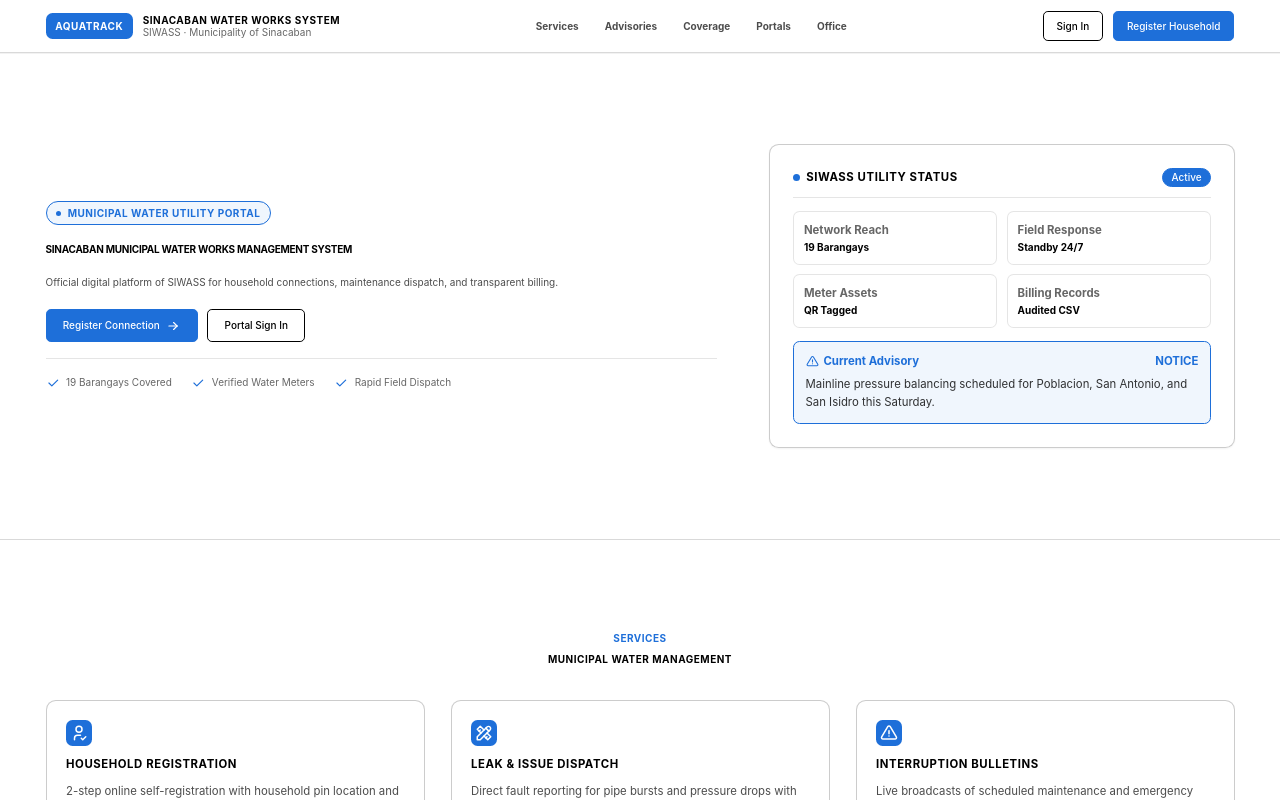
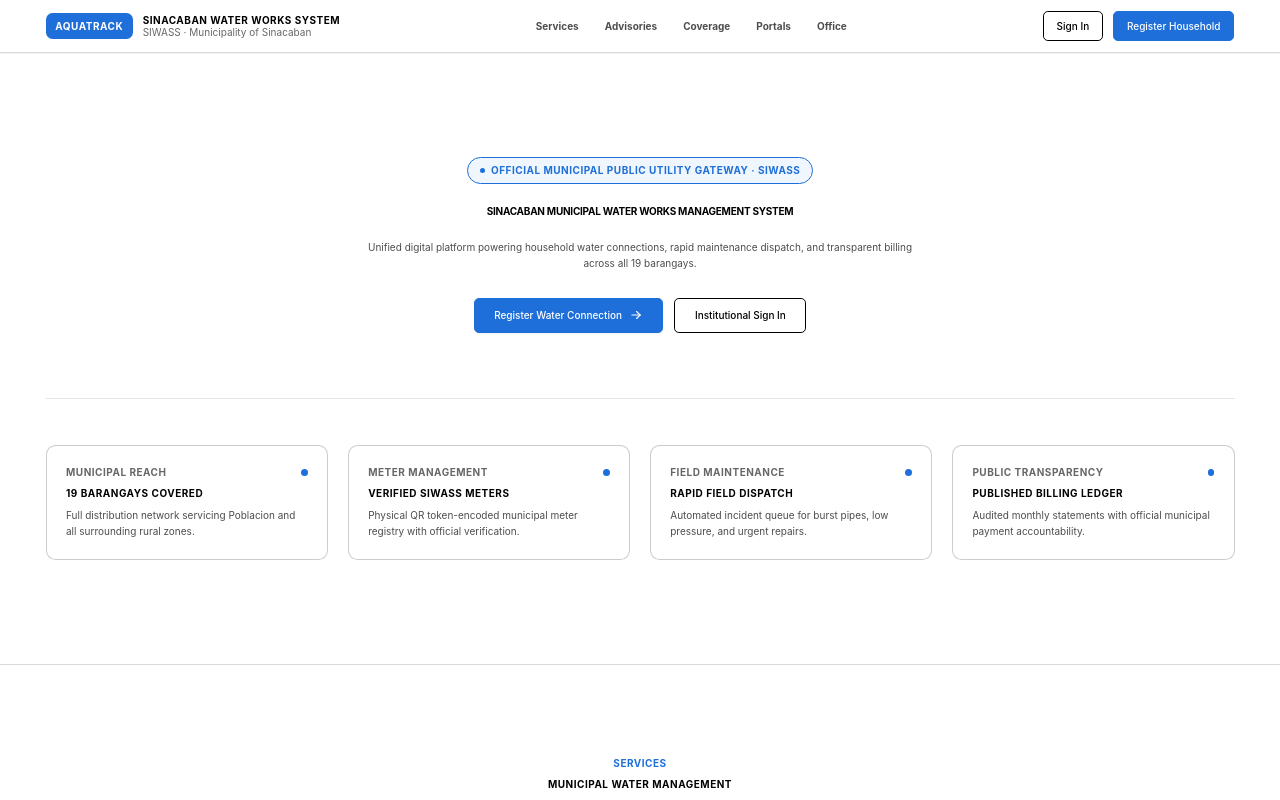
Before and after one commit to leamsikram-ctrl/aquatrack-frontend, a React (Vite) app: page / in a window 1280 px wide. Shown: the top 800 px of the page. Built offline with nearby package versions, Linux system fonts and the light colour scheme; no server answers.

Commit message:
style(landing): update hero and metric strip design in LandingView

```diff
--- a/src/pages/public/LandingView.tsx
+++ b/src/pages/public/LandingView.tsx
@@ -167,106 +167,113 @@ export function LandingView() {
         </div>
       </header>
 
-      {/* Hero Section */}
-      <section className="relative border-b border-black/15 bg-white py-16 sm:py-24 lg:py-28">
+      {/* Hero Section: Centered Civic Headline & Expansive 4-Metric Strip */}
+      <section className="relative border-b border-black/15 bg-white py-20 sm:py-28 lg:py-32">
         <div className="max-w-[1440px] mx-auto px-6 sm:px-10 lg:px-14">
-          <div className="grid grid-cols-1 lg:grid-cols-12 gap-12 lg:gap-16 items-center">
-            {/* Left Column */}
-            <div className="lg:col-span-7 space-y-5">
-              <div className="inline-flex items-center gap-2 px-3 py-1 rounded-full border border-[#1E6FD9] bg-[#F0F6FD] text-[#1E6FD9] font-bold uppercase tracking-wider">
+          <div className="max-w-4xl mx-auto text-center space-y-6">
+            {/* Pill Tag */}
+            <div className="inline-flex items-center gap-2 px-3.5 py-1.5 rounded-full border border-[#1E6FD9] bg-[#F0F6FD] text-[#1E6FD9] font-bold uppercase tracking-wider text-[10px]">
               <span className="w-1.5 h-1.5 rounded-full bg-[#1E6FD9]" />
-                Municipal Water Utility Portal
+              Official Municipal Public Utility Gateway · SIWASS
             </div>
 
-              <h1 className="text-black font-bold tracking-tight text-[10px] uppercase leading-relaxed">
+            {/* Main Centered Civic Headline */}
+            <h1 className="text-black font-bold uppercase tracking-tight text-[10px] leading-relaxed max-w-3xl mx-auto">
               Sinacaban Municipal Water Works Management System
             </h1>
 
-              <p className="text-black/70 font-normal leading-relaxed max-w-2xl text-[10px]">
-                Official digital platform of SIWASS for household connections, maintenance dispatch, and transparent billing.
+            {/* Single Concise Mission Description */}
+            <p className="text-black/70 font-normal leading-relaxed max-w-2xl mx-auto text-[10px]">
+              Unified digital platform powering household water connections, rapid maintenance dispatch, and transparent billing across all 19 barangays.
             </p>
 
-              <div className="flex flex-wrap items-center gap-3 pt-1">
+            {/* Prominent Action CTAs */}
+            <div className="flex flex-wrap items-center justify-center gap-3.5 pt-2">
               <Link to="/register">
                 <Button
                   variant="primary"
-                    className="h-10 px-5 text-[10px] font-bold"
+                  className="h-11 px-6 text-[10px] font-bold rounded-lg shadow-xs"
                   rightIcon={<IconArrowRight size={14} />}
                 >
-                    Register Connection
+                  Register Water Connection
                 </Button>
               </Link>
               <Link to="/login">
-                  <Button variant="secondary" className="h-10 px-5 text-[10px] font-bold">
-                    Portal Sign In
+                <Button
+                  variant="secondary"
+                  className="h-11 px-6 text-[10px] font-bold rounded-lg"
+                >
+                  Institutional Sign In
                 </Button>
               </Link>
             </div>
-
-              {/* Status Points Strip */}
-              <div className="pt-5 border-t border-black/10 flex flex-wrap items-center gap-6 text-black/60">
-                <div className="flex items-center gap-2">
-                  <IconCheck size={14} className="text-[#1E6FD9]" />
-                  <span>19 Barangays Covered</span>
-                </div>
-                <div className="flex items-center gap-2">
-                  <IconCheck size={14} className="text-[#1E6FD9]" />
-                  <span>Verified Water Meters</span>
-                </div>
-                <div className="flex items-center gap-2">
-                  <IconCheck size={14} className="text-[#1E6FD9]" />
-                  <span>Rapid Field Dispatch</span>
-                </div>
-              </div>
           </div>
 
-            {/* Right Column: Live Status Box */}
-            <div className="lg:col-span-5">
-              <Card className="border-black/20 p-6 sm:p-7 space-y-4 shadow-xs bg-white rounded-xl">
-                <div className="flex items-center justify-between border-b border-black/10 pb-3">
-                  <div className="flex items-center gap-2">
-                    <div className="w-2 h-2 rounded-full bg-[#1E6FD9]" />
-                    <span className="font-bold uppercase tracking-wider text-black">
-                      SIWASS Utility Status
+          {/* Expansive 4-Metric Strip */}
+          <div className="mt-14 sm:mt-20 pt-10 sm:pt-14 border-t border-black/10">
+            <div className="grid grid-cols-1 sm:grid-cols-2 lg:grid-cols-4 gap-4 sm:gap-6">
+              {/* Metric 1 */}
+              <Card className="p-5 sm:p-6 border-black/15 hover:border-[#1E6FD9] transition-all bg-white rounded-xl space-y-2">
+                <div className="flex items-center justify-between">
+                  <span className="text-black/60 font-bold uppercase tracking-wider text-[10px]">
+                    Municipal Reach
                   </span>
+                  <span className="w-2 h-2 rounded-full bg-[#1E6FD9]" />
                 </div>
-                  <Badge variant="blue" className="text-[10px]">
-                    Active
-                  </Badge>
+                <div className="text-black font-bold uppercase tracking-wider text-[10px]">
+                  19 Barangays Covered
                 </div>
+                <p className="text-black/70 font-normal leading-relaxed text-[10px]">
+                  Full distribution network servicing Poblacion and all surrounding rural zones.
+                </p>
+              </Card>
 
-                <div className="grid grid-cols-2 gap-3">
-                  <div className="border border-black/10 rounded-lg p-3 bg-white">
-                    <span className="text-black/60 block font-bold">Network Reach</span>
-                    <span className="font-bold text-black text-[10px] block mt-0.5">19 Barangays</span>
+              {/* Metric 2 */}
+              <Card className="p-5 sm:p-6 border-black/15 hover:border-[#1E6FD9] transition-all bg-white rounded-xl space-y-2">
+                <div className="flex items-center justify-between">
+                  <span className="text-black/60 font-bold uppercase tracking-wider text-[10px]">
+                    Meter Management
+                  </span>
+                  <span className="w-2 h-2 rounded-full bg-[#1E6FD9]" />
                 </div>
-                  <div className="border border-black/10 rounded-lg p-3 bg-white">
-                    <span className="text-black/60 block font-bold">Field Response</span>
-                    <span className="font-bold text-black text-[10px] block mt-0.5">Standby 24/7</span>
+                <div className="text-black font-bold uppercase tracking-wider text-[10px]">
+                  Verified SIWASS Meters
                 </div>
-                  <div className="border border-black/10 rounded-lg p-3 bg-white">
-                    <span className="text-black/60 block font-bold">Meter Assets</span>
-                    <span className="font-bold text-black text-[10px] block mt-0.5">QR Tagged</span>
+                <p className="text-black/70 font-normal leading-relaxed text-[10px]">
+                  Physical QR token-encoded municipal meter registry with official verification.
+                </p>
+              </Card>
+
+              {/* Metric 3 */}
+              <Card className="p-5 sm:p-6 border-black/15 hover:border-[#1E6FD9] transition-all bg-white rounded-xl space-y-2">
+                <div className="flex items-center justify-between">
+                  <span className="text-black/60 font-bold uppercase tracking-wider text-[10px]">
+                    Field Maintenance
+                  </span>
+                  <span className="w-2 h-2 rounded-full bg-[#1E6FD9]" />
                 </div>
-                  <div className="border border-black/10 rounded-lg p-3 bg-white">
-                    <span className="text-black/60 block font-bold">Billing Records</span>
-                    <span className="font-bold text-black text-[10px] block mt-0.5">Audited CSV</span>
+                <div className="text-black font-bold uppercase tracking-wider text-[10px]">
+                  Rapid Field Dispatch
                 </div>
+                <p className="text-black/70 font-normal leading-relaxed text-[10px]">
+                  Automated incident queue for burst pipes, low pressure, and urgent repairs.
+                </p>
+              </Card>
+
+              {/* Metric 4 */}
+              <Card className="p-5 sm:p-6 border-black/15 hover:border-[#1E6FD9] transition-all bg-white rounded-xl space-y-2">
+                <div className="flex items-center justify-between">
+                  <span className="text-black/60 font-bold uppercase tracking-wider text-[10px]">
+                    Public Transparency
+                  </span>
+                  <span className="w-2 h-2 rounded-full bg-[#1E6FD9]" />
                 </div>
-
-                {/* Active Advisory Notice */}
-                <div className="border border-[#1E6FD9] bg-[#F0F6FD] rounded-lg p-3.5 text-black space-y-1.5">
-                  <div className="flex items-center justify-between font-bold text-[#1E6FD9]">
-                    <span className="flex items-center gap-1.5">
-                      <IconAlertTriangle size={13} />
-                      Current Advisory
-                    </span>
-                    <span className="uppercase">Notice</span>
+                <div className="text-black font-bold uppercase tracking-wider text-[10px]">
+                  Published Billing Ledger
                 </div>
-                  <p className="text-black/80 font-normal leading-relaxed">
-                    Mainline pressure balancing scheduled for Poblacion, San Antonio, and San Isidro this Saturday.
+                <p className="text-black/70 font-normal leading-relaxed text-[10px]">
+                  Audited monthly statements with official municipal payment accountability.
                 </p>
-                </div>
               </Card>
             </div>
           </div>
```
Lines whose indentation alone changed are shown as unchanged.
